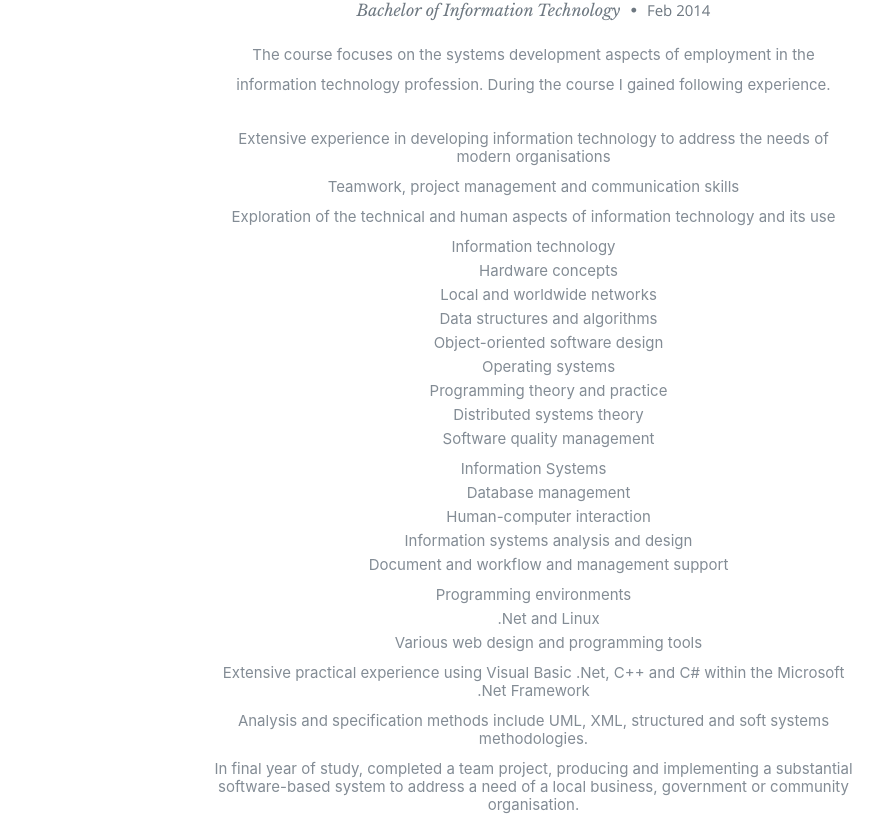
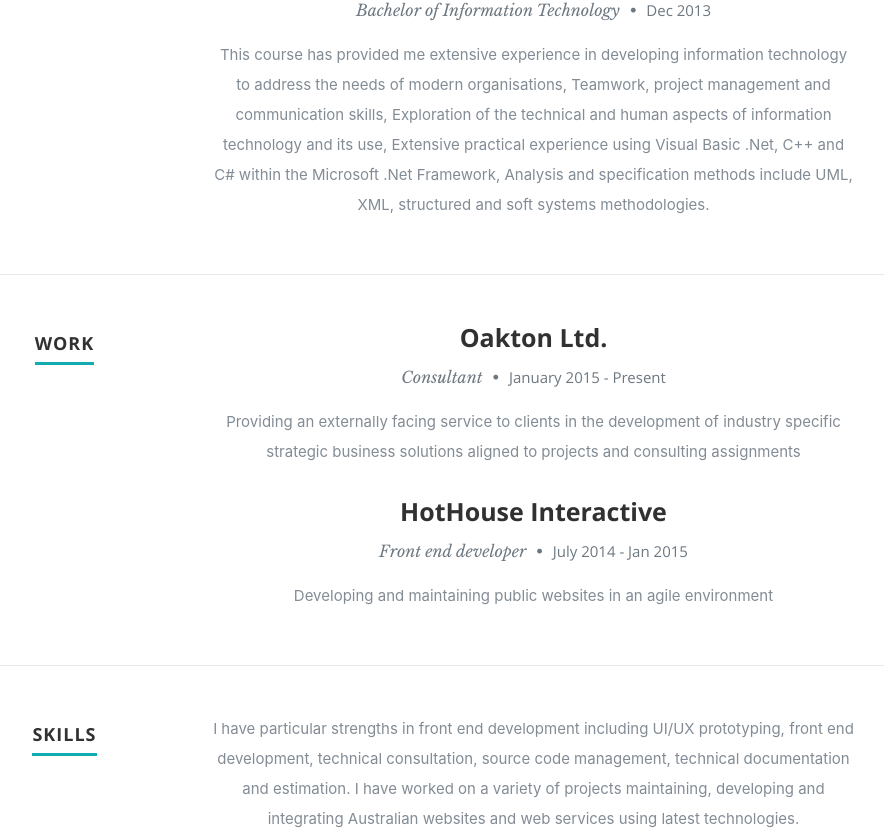
Before and after one commit to JongminKimSyd/jongminkim, a React (Create React App) app: page / in a window 1280 px wide. Shown: the part 1540-2369 px from the top of the page, without its empty margins (193-1077 px from the left). Built offline with nearby package versions, Linux system fonts and the light colour scheme.

Commit message:
Content update

```diff
--- a/src/component/about/about.js
+++ b/src/component/about/about.js
@@ -15,7 +15,7 @@
           </div>
           <div className="nine columns main-col">
             <h2>About Me</h2>
-            <p>I am an experienced consultant with {year} years working within the IT Industry across multiple business domains including automotive, services, information technology and government as a certified Sitecore developer in a platinum Sitecore solution partner company.
+            <p>I am an experienced consultant with {year} years working within the IT Industry across multiple business domains including automotive, services and government. I'm also a certified Sitecore developer who has experience working in a platinum Sitecore solution partner company.
               I also have a bachelor degree of information technology and have been certified as a developer programmer by ACS.</p>
             <div className="row">
               <div className="columns contact-details">
--- a/src/component/resume/resume.js
+++ b/src/component/resume/resume.js
@@ -52,42 +52,11 @@
                         <div className="row item">
                             <div className="twelve columns">
                                 <h3>University of Canberra</h3>
-                                <p className="info">Bachelor of Information Technology <span>•</span> <em className="date">Feb 2014</em></p>
-                                <p>The course focuses on the systems development aspects of employment in the information technology profession. During the course I gained following experience.</p>
-                                <ul>
-                                    <li>Extensive experience in developing information technology to address the needs of modern organisations</li>
-                                    <li>Teamwork, project management and communication skills</li>
-                                    <li>Exploration of the technical and human aspects of information technology and its use</li>
-                                    <li>Information technology
-                                            <ul>
-                                            <li>Hardware concepts</li>
-                                            <li>Local and worldwide networks</li>
-                                            <li>Data structures and algorithms</li>
-                                            <li>Object-oriented software design</li>
-                                            <li>Operating systems</li>
-                                            <li>Programming theory and practice</li>
-                                            <li>Distributed systems theory</li>
-                                            <li>Software quality management</li>
-                                        </ul>
-                                    </li>
-                                    <li>Information Systems
-                                            <ul>
-                                            <li>Database management</li>
-                                            <li>Human-computer interaction</li>
-                                            <li>Information systems analysis and design</li>
-                                            <li>Document and workflow and management support</li>
-                                        </ul>
-                                    </li>
-                                    <li>Programming environments
-                                            <ul>
-                                            <li>.Net and Linux</li>
-                                            <li>Various web design and programming tools</li>
-                                        </ul>
-                                    </li>
-                                    <li>Extensive practical experience using Visual Basic .Net, C++ and C# within the Microsoft .Net Framework</li>
-                                    <li>Analysis and specification methods include UML, XML, structured and soft systems methodologies.</li>
-                                    <li>In final year of study, completed a team project, producing and implementing a substantial software-based system to address a need of a local business, government or community organisation.</li>
-                                </ul>
+                                <p className="info">Bachelor of Information Technology <span>•</span> <em className="date">Dec 2013</em></p>
+                                <p>This course has provided me extensive experience in developing information technology to address the needs of modern organisations, Teamwork, project management and communication skills,
+                                Exploration of the technical and human aspects of information technology and its use, Extensive practical experience using Visual Basic .Net, C++ and C# within the Microsoft .Net Framework,
+                                Analysis and specification methods include UML, XML, structured and soft systems methodologies.
+                                </p>
                             </div>
                         </div> {/* item end */}
                     </div> {/* main-col end */}
```
